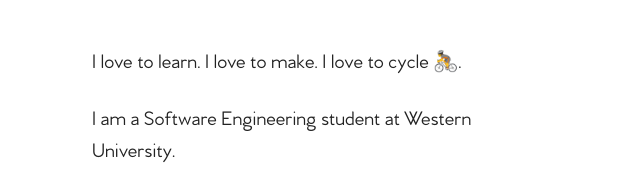
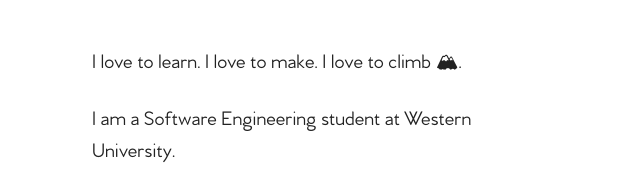
Before and after one commit to ZoiaoDePeixe/bwitt2.github.io, a plain HTML site: page index.html in a window 1280 px wide. Shown: the part 744-934 px from the top of the page, 128-768 px from the left. Drawn offline with nearby package versions, Linux system fonts and the light colour scheme; a script that the page names is missing.

Commit message:
Update index.html

```diff
--- a/index.html
+++ b/index.html
@@ -52,7 +52,7 @@
             <div class="row">
                 <div class="one-half column blurb">
                     <p>
-                        I love to learn. I love to make. I love to cycle 🚴.
+                        I love to learn. I love to make. I love to climb 🏔.
                     </p>
 
                     <p>
```
